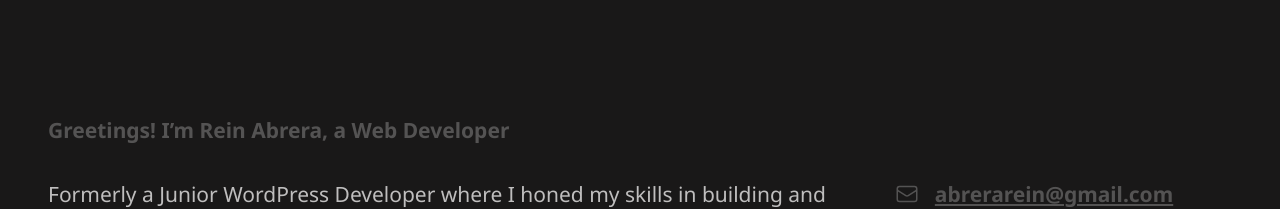
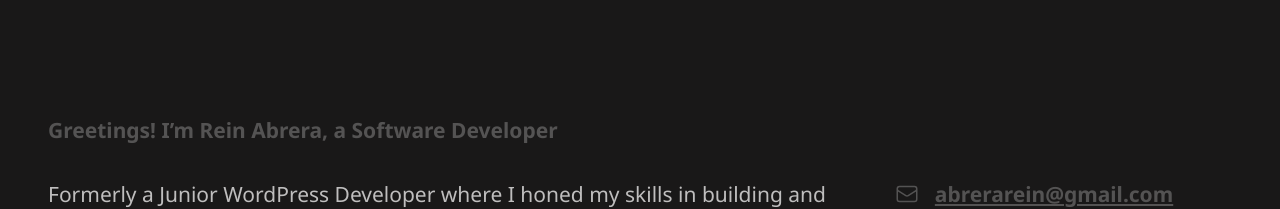
Before and after one commit to reinabrera/porfolio-react, a React (Vite) app: page / in a window 1280 px wide. Shown: the part 1006-1215 px from the top of the page. Built offline with nearby package versions, Linux system fonts and the light colour scheme; no server answers.

Commit message:
updated title and about me

```diff
--- a/index.html
+++ b/index.html
@@ -4,7 +4,7 @@
     <meta charset="UTF-8" />
     <link rel="icon" type="image/png" href="/logo-dark.png" />
     <meta name="viewport" content="width=device-width, initial-scale=1.0" />
-    <title>Rein Abrera | React.js Developer Portfolio</title>
+    <title>Rein Abrera | Software Developer Portfolio</title>
   </head>
   <body>
     <div id="root"></div>
--- a/src/components/AboutMe/AboutMe.jsx
+++ b/src/components/AboutMe/AboutMe.jsx
@@ -18,7 +18,7 @@ export default function AboutMe() {
         <h2 className="section-title font-display">About Me</h2>
         <div className="wrapper">
           <p className="greetings base">
-            Greetings! I’m Rein Abrera, a Web Developer
+            Greetings! I’m Rein Abrera, a Software Developer
           </p>
           <div className="flex content-wrapper">
             <div className="content base">
```
